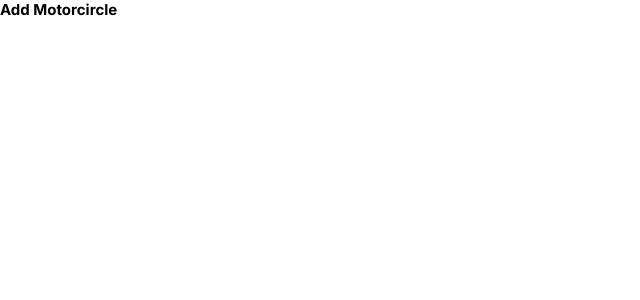
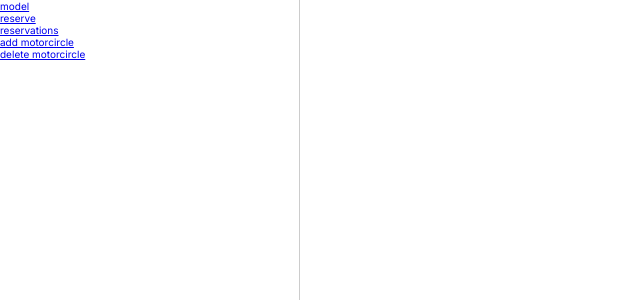
Before and after one commit to zeff96/booking_app, a Next.js app: page /motorcircles/addMotorcircle in a window 1280 px wide. Shown: the top 300 px of the page, without its empty margins (0-640 px from the left). Built offline with nearby package versions, Linux system fonts and the light colour scheme; no server answers.

Commit message:
Add custom layout for motorcircles path

```diff
--- /dev/null
+++ b/app/motorcircles/layout.js
@@ -0,0 +1,9 @@
+import Navbar from "../components/navbar/navbar";
+export default function MotorcircleLayout({ children }) {
+  return (
+    <section>
+      <Navbar />
+      {children}
+    </section>
+  );
+}
```
